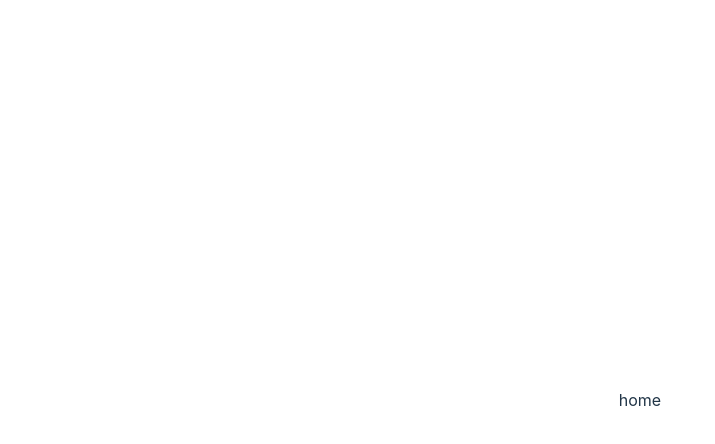
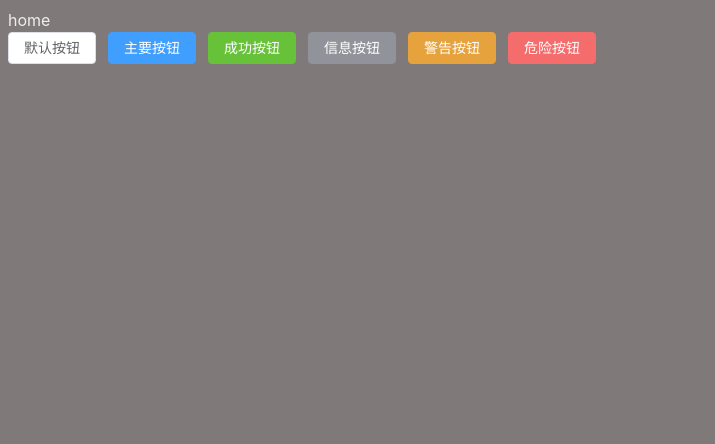
Before and after one commit to jjsnc/vite-vue3, a Vue app: page / in a window 1280 px wide. Shown: the top 444 px of the page, without its empty margins (0-715 px from the left). Built offline with nearby package versions, Linux system fonts and the light colour scheme.

Commit message:
element-plus 使用

```diff
--- a/src/main.js
+++ b/src/main.js
@@ -1,8 +1,10 @@
 import { createApp } from "vue";
 import { createPinia } from "pinia";
+import ElementPlus from 'element-plus'
+import 'element-plus/dist/index.css'
 import "./style.css";
 import App from "./App.vue";
 import router from "./router";
 const pinia = createPinia();
 
-createApp(App).use(pinia).use(router).mount("#app");
+createApp(App).use(pinia).use(router).use(ElementPlus).mount("#app");
--- a/src/style.css
+++ b/src/style.css
@@ -2,88 +2,13 @@
   font-family: Inter, system-ui, Avenir, Helvetica, Arial, sans-serif;
   line-height: 1.5;
   font-weight: 400;
-
   color-scheme: light dark;
   color: rgba(255, 255, 255, 0.87);
   background-color: #242424;
-
+  background-color: #7f7979;
   font-synthesis: none;
   text-rendering: optimizeLegibility;
   -webkit-font-smoothing: antialiased;
   -moz-osx-font-smoothing: grayscale;
   -webkit-text-size-adjust: 100%;
 }
-
-a {
-  font-weight: 500;
-  color: #646cff;
-  text-decoration: inherit;
-}
-a:hover {
-  color: #535bf2;
-}
-
-a {
-  font-weight: 500;
-  color: #646cff;
-  text-decoration: inherit;
-}
-a:hover {
-  color: #535bf2;
-}
-
-body {
-  margin: 0;
-  display: flex;
-  place-items: center;
-  min-width: 320px;
-  min-height: 100vh;
-}
-
-h1 {
-  font-size: 3.2em;
-  line-height: 1.1;
-}
-
-button {
-  border-radius: 8px;
-  border: 1px solid transparent;
-  padding: 0.6em 1.2em;
-  font-size: 1em;
-  font-weight: 500;
-  font-family: inherit;
-  background-color: #1a1a1a;
-  cursor: pointer;
-  transition: border-color 0.25s;
-}
-button:hover {
-  border-color: #646cff;
-}
-button:focus,
-button:focus-visible {
-  outline: 4px auto -webkit-focus-ring-color;
-}
-
-.card {
-  padding: 2em;
-}
-
-#app {
-  max-width: 1280px;
-  margin: 0 auto;
-  padding: 2rem;
-  text-align: center;
-}
-
-@media (prefers-color-scheme: light) {
-  :root {
-    color: #213547;
-    background-color: #ffffff;
-  }
-  a:hover {
-    color: #747bff;
-  }
-  button {
-    background-color: #f9f9f9;
-  }
-}
--- a/src/views/home/index.vue
+++ b/src/views/home/index.vue
@@ -1,5 +1,15 @@
 <template>
-  <div>home</div>
+  <div>
+    home
+    <el-row>
+      <el-button>默认按钮</el-button>
+      <el-button type="primary">主要按钮</el-button>
+      <el-button type="success">成功按钮</el-button>
+      <el-button type="info">信息按钮</el-button>
+      <el-button type="warning">警告按钮</el-button>
+      <el-button type="danger">危险按钮</el-button>
+    </el-row>
+  </div>
 </template>
 <script setup>
 import { useStore } from "@/store";
```
